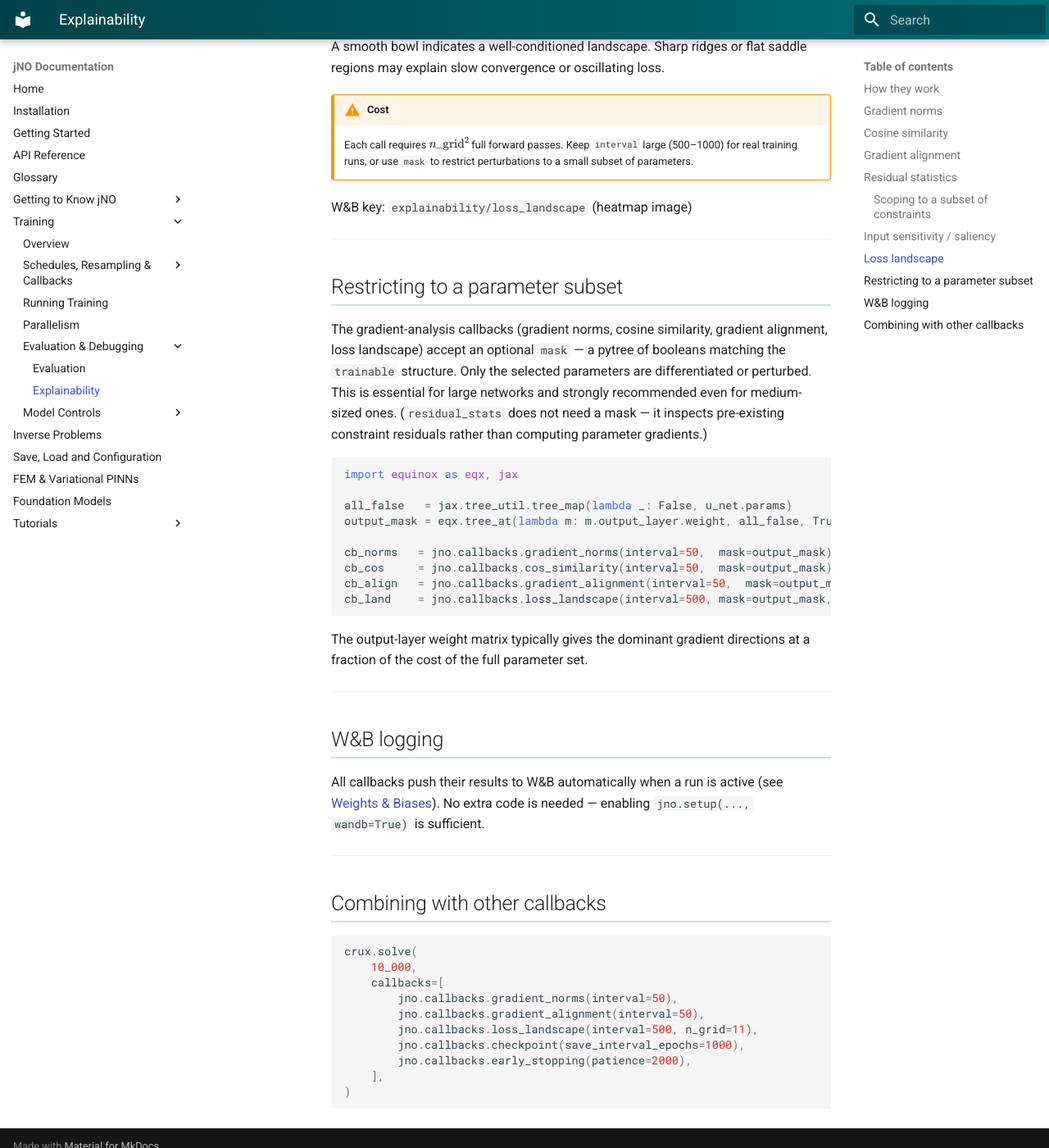
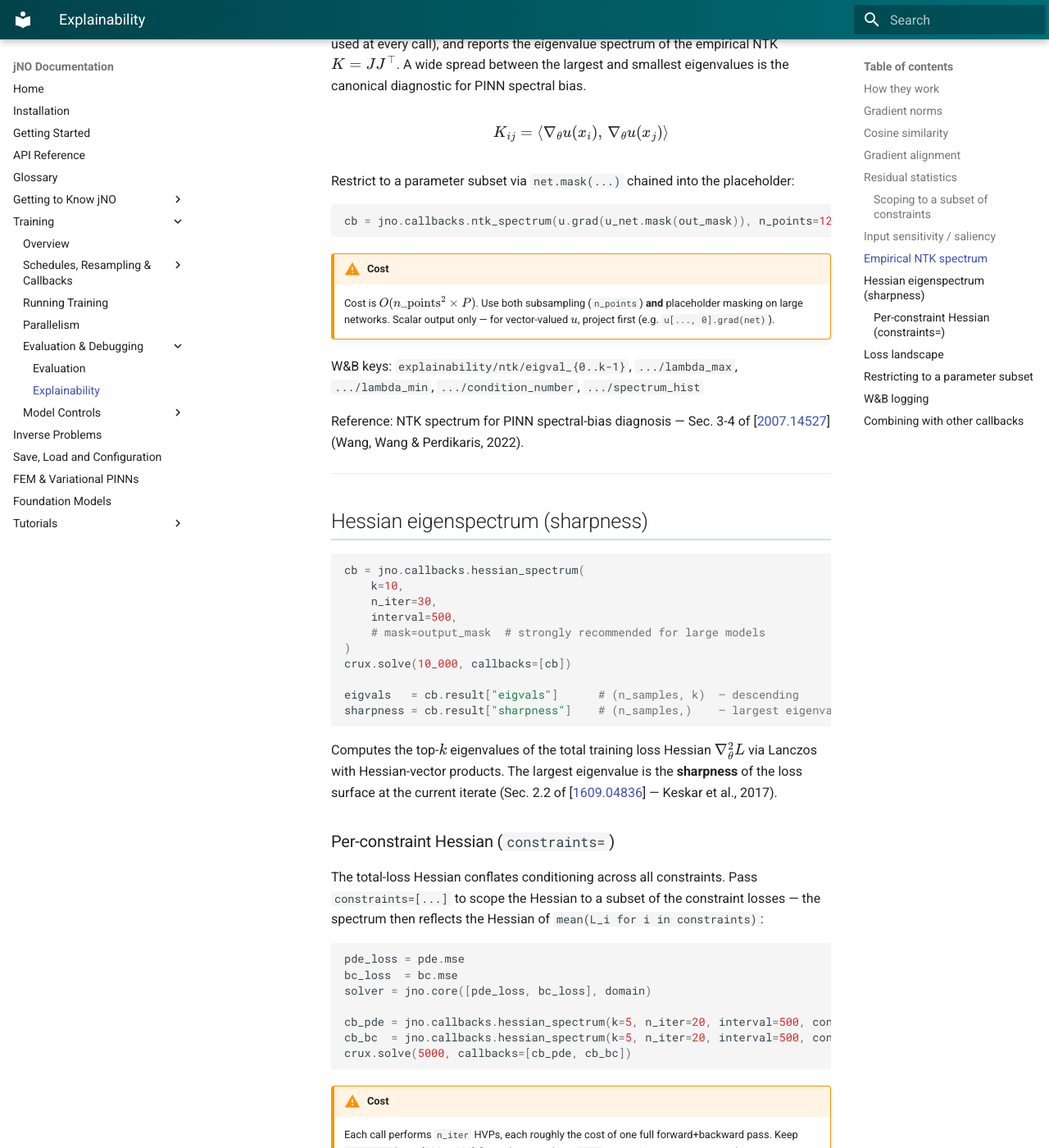
Before and after one commit to FhG-IISB/jNO, an MkDocs documentation site: the page built from docs/training/explainability.md, in a window 1280 px wide and 1400 px high, scrolled down 4600 px. Shown: the whole window at 82% size. Built offline with MkDocs 1.6.1 and Material for MkDocs 9.7.7, drawn with Linux system fonts in a browser that asks for light colours; some of the changed text lies outside the part shown.

Commit message:
Add NTK + Hessian tests, docs, and tutorial entries
Adds unit + integration tests (NTK shape + closed-form Hessian via
quadratic + subset Hessian recovers per-constraint λ_max + identity-error
paths), the NTK and Hessian docs sections (with the per-constraint
diagnosis pattern documented), and tutorial constructions for both.

````diff
--- a/docs/training/explainability.md
+++ b/docs/training/explainability.md
@@ -139,6 +139,80 @@
 
 ---
 
+## Empirical NTK spectrum
+
+```python
+cb = jno.callbacks.ntk_spectrum(
+    u.grad(u_net),
+    n_points=256,
+    top_k=10,
+    interval=500,
+)
+crux.solve(10_000, callbacks=[cb])
+
+eigvals = cb.result["eigvals_topk"]        # (n_samples, top_k)
+cond    = cb.result["condition_number"]    # (n_samples,)
+```
+
+Compiles a `NetworkGradient` placeholder to obtain the per-point parameter Jacobian $J \in \mathbb{R}^{N \times P}$, subsamples ``n_points`` rows (with a fixed seed so the same points are used at every call), and reports the eigenvalue spectrum of the empirical NTK $K = J J^\top$. A wide spread between the largest and smallest eigenvalues is the canonical diagnostic for PINN spectral bias.
+
+$$K_{ij} = \langle \nabla_\theta u(x_i), \, \nabla_\theta u(x_j) \rangle$$
+
+Restrict to a parameter subset via `net.mask(...)` chained into the placeholder:
+
+```python
+cb = jno.callbacks.ntk_spectrum(u.grad(u_net.mask(out_mask)), n_points=128, top_k=10)
+```
+
+!!! warning "Cost"
+    Cost is $O(n\_\text{points}^2 \times P)$.  Use both subsampling (`n_points`) **and** placeholder masking on large networks.  Scalar output only — for vector-valued $u$, project first (e.g. `u[..., 0].grad(net)`).
+
+W&B keys: `explainability/ntk/eigval_{0..k-1}`, `.../lambda_max`, `.../lambda_min`, `.../condition_number`, `.../spectrum_hist`
+
+Reference: NTK spectrum for PINN spectral-bias diagnosis — Sec. 3-4 of [[2007.14527](https://arxiv.org/abs/2007.14527)] (Wang, Wang & Perdikaris, 2022).
+
+---
+
+## Hessian eigenspectrum (sharpness)
+
+```python
+cb = jno.callbacks.hessian_spectrum(
+    k=10,
+    n_iter=30,
+    interval=500,
+    # mask=output_mask  # strongly recommended for large models
+)
+crux.solve(10_000, callbacks=[cb])
+
+eigvals   = cb.result["eigvals"]      # (n_samples, k)  — descending
+sharpness = cb.result["sharpness"]    # (n_samples,)    — largest eigenvalue
+```
+
+Computes the top-$k$ eigenvalues of the total training loss Hessian $\nabla^2_\theta L$ via Lanczos with Hessian-vector products. The largest eigenvalue is the **sharpness** of the loss surface at the current iterate (Sec. 2.2 of [[1609.04836](https://arxiv.org/abs/1609.04836)] — Keskar et al., 2017).
+
+### Per-constraint Hessian (`constraints=`)
+
+The total-loss Hessian conflates conditioning across all constraints. Pass `constraints=[...]` to scope the Hessian to a subset of the constraint losses — the spectrum then reflects the Hessian of `mean(L_i for i in constraints)`:
+
+```python
+pde_loss = pde.mse
+bc_loss  = bc.mse
+solver = jno.core([pde_loss, bc_loss], domain)
+
+cb_pde = jno.callbacks.hessian_spectrum(k=5, n_iter=20, interval=500, constraints=[pde_loss])
+cb_bc  = jno.callbacks.hessian_spectrum(k=5, n_iter=20, interval=500, constraints=[bc_loss])
+crux.solve(5000, callbacks=[cb_pde, cb_bc])
+```
+
+!!! warning "Cost"
+    Each call performs ``n_iter`` HVPs, each roughly the cost of one full forward+backward pass.  Keep ``interval`` large (500–1000) for real runs and use ``mask`` to restrict to a parameter subset.
+
+W&B keys: `explainability/hessian/eigval_{0..k-1}`, `.../sharpness`, `.../n_iter`
+
+Reference: HVP-based Lanczos for neural-network Hessian spectra — Sec. 3.1-3.2 of [[1912.07145](https://arxiv.org/abs/1912.07145)] (Yao et al., 2020).  Sharpness concept — Sec. 2.2 of [[1609.04836](https://arxiv.org/abs/1609.04836)] (Keskar et al., 2017).
+
+---
+
 ## Loss landscape
 
 ```python
````
Also changed, not shown: docs/tutorial_examples/09_wandb/wandb_integration.py (+29 -1 lines), 2 other files.
